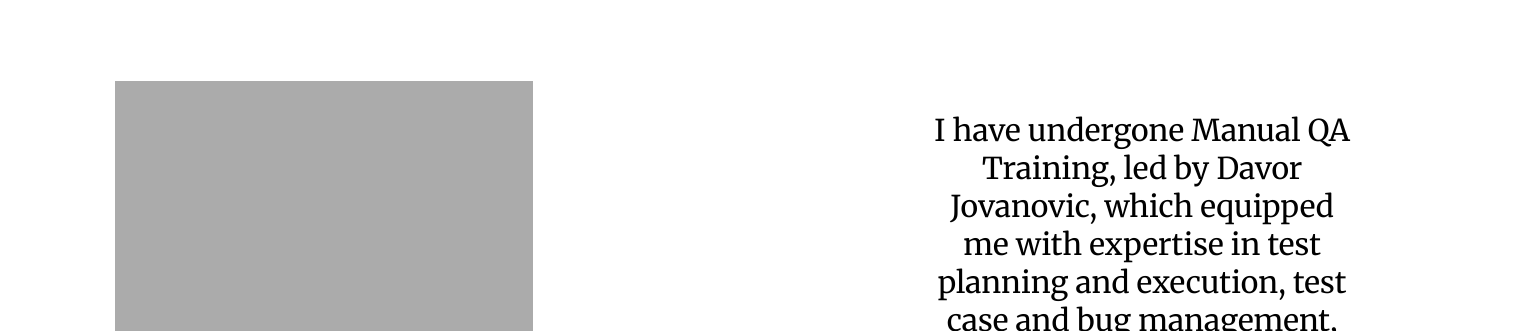
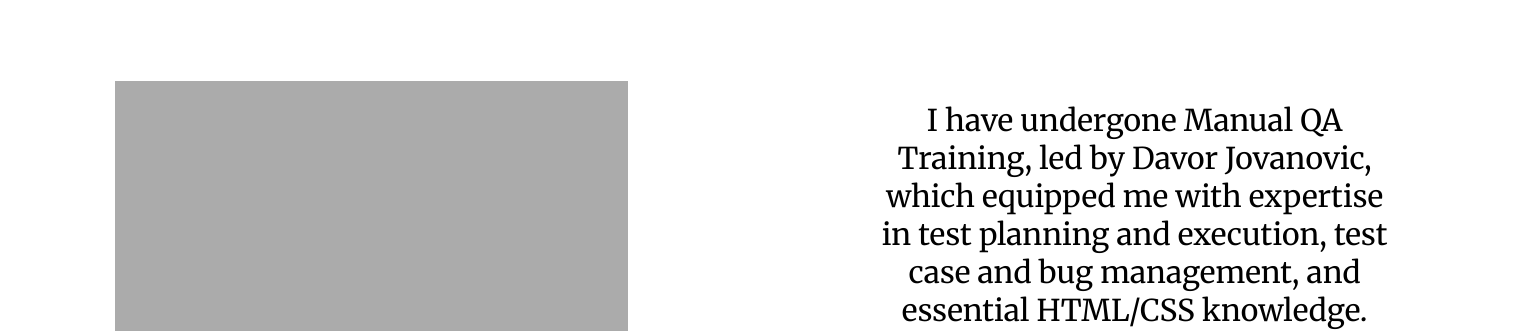
Before and after one commit to sonjakon/PersonalWebsite, a plain HTML site: page skills/index.html in a window 1536 px wide. Shown: the part 210-541 px from the top of the page. Drawn offline with Linux system fonts and the light colour scheme.

Commit message:
1441-2561 responsive

```diff
--- a/contact_me/style4.css
+++ b/contact_me/style4.css
@@ -104,6 +104,6 @@ p {
     .content-right {
         margin-left: 150px;
         margin-right: 10px;
-        margin-top: 40px;
+        margin-top: 30px;
     }
 }
--- a/skills/style3.css
+++ b/skills/style3.css
@@ -105,8 +105,8 @@ p {
     }
 
     .content-right {
-        margin-left: 250px;
-        margin-right: 80px;
-        margin-top: 40px;
+        margin-left: 100px;
+        margin-right: 40px;
+        margin-top: 30px;
     }
 }
--- a/what_i_do/style2.css
+++ b/what_i_do/style2.css
@@ -106,6 +106,6 @@ p {
     .content-right {
         margin-left: 150px;
         margin-right: 10px;
-        margin-top: 40px;
+        margin-top: 30px;
     }
 }
```
